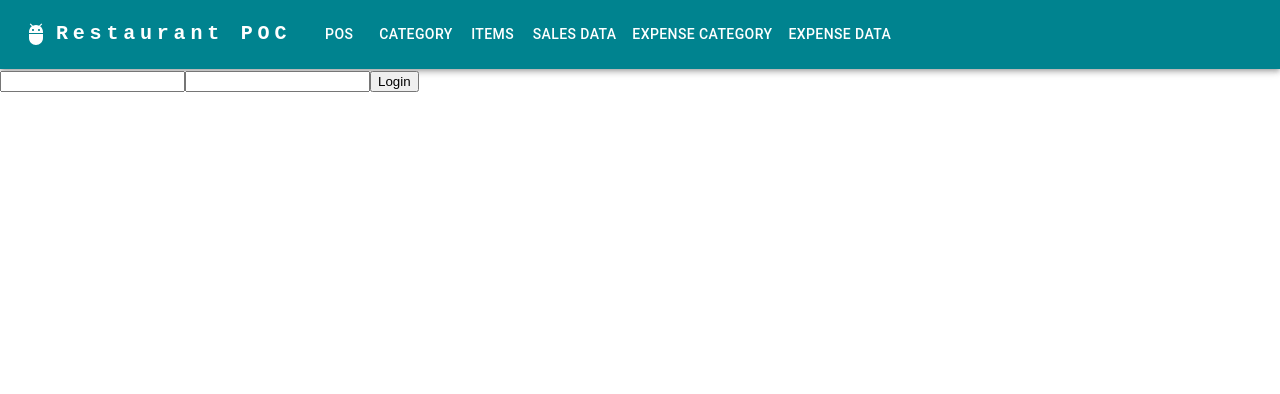
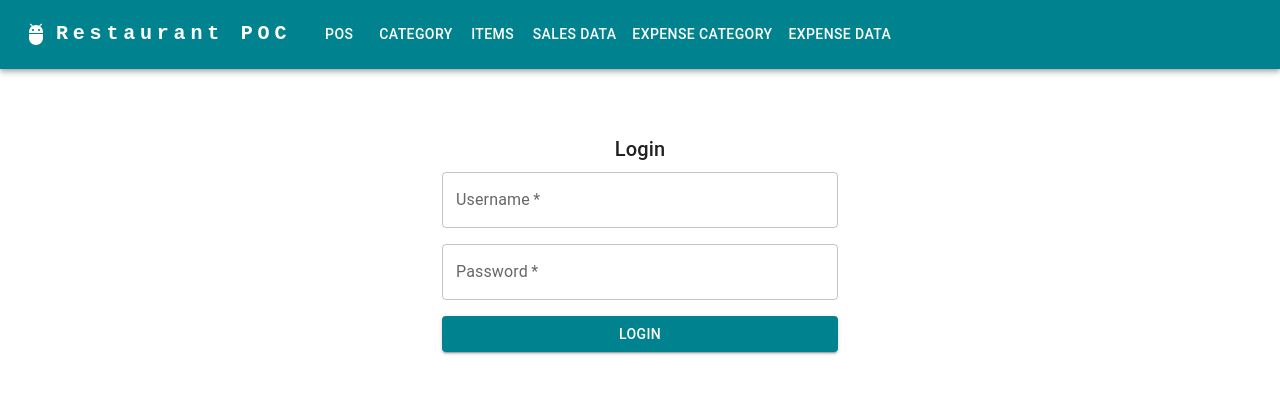
Before and after one commit to muhsin12/my-sales, a Next.js app: page / in a window 1280 px wide. Shown: the top 394 px of the page. Built offline with nearby package versions, Linux system fonts and the light colour scheme.

Commit message:
refactor login functionality

```diff
--- a/package.json
+++ b/package.json
@@ -4,7 +4,7 @@
   "private": true,
   "scripts": {
     "dev": "NODE_OPTIONS='--inspect' next dev",
-    "build": "next build && rm -rf ./.next/cache",
+    "build": "next build",
     "start": "next start",
     "lint": "next lint"
   },
@@ -18,6 +18,7 @@
     "@types/node": "18.11.18",
     "@types/react": "18.0.27",
     "@types/react-dom": "18.0.10",
+    "bcrypt": "^5.1.1",
     "eslint": "8.32.0",
     "eslint-config-next": "13.1.5",
     "formik": "^2.2.9",
@@ -28,5 +29,8 @@
     "react-hook-form": "^7.42.1",
     "swr": "^2.0.3",
     "typescript": "4.9.4"
+  },
+  "devDependencies": {
+    "@types/bcrypt": "^5.0.2"
   }
 }
--- /dev/null
+++ b/src/components/login-component.tsx
@@ -0,0 +1,85 @@
+import { useState } from "react";
+import TextField from "@mui/material/TextField";
+import Button from "@mui/material/Button";
+import Typography from "@mui/material/Typography";
+import Container from "@mui/material/Container";
+import { Box } from "@mui/material";
+
+interface LoginFormProps {
+  onLogin: (username: string, password: string) => void;
+  authError: string | null;
+}
+
+const LoginForm: React.FC<LoginFormProps> = ({ onLogin, authError }) => {
+  const [username, setUsername] = useState("");
+  const [password, setPassword] = useState("");
+  const [error, setError] = useState("");
+
+  const handleSubmit = (e: React.FormEvent<HTMLFormElement>) => {
+    e.preventDefault();
+    if (!username.trim() || !password.trim()) {
+      setError("Please enter both username and password.");
+      return;
+    }
+    setError(""); // Clear error state when both username and password are provided
+    onLogin(username, password);
+  };
+
+  return (
+    <Container component="main" maxWidth="xs">
+      <Box
+        sx={{
+          marginTop: 8,
+          display: "flex",
+          flexDirection: "column",
+          alignItems: "center",
+        }}
+      >
+        <Typography variant="h6" gutterBottom>
+          Login
+        </Typography>
+        <Box
+          component="form"
+          onSubmit={handleSubmit}
+          noValidate
+          sx={{
+            width: "100%", // Fix the width of the form to the width of its container
+            "& .MuiTextField-root": { mb: 2 },
+          }}
+        >
+          <TextField
+            required
+            fullWidth
+            label="Username"
+            value={username}
+            onChange={(e) => setUsername(e.target.value)}
+            variant="outlined"
+          />
+          <TextField
+            required
+            fullWidth
+            label="Password"
+            type="password"
+            value={password}
+            onChange={(e) => setPassword(e.target.value)}
+            variant="outlined"
+          />
+          <Button
+            type="submit"
+            fullWidth
+            variant="contained"
+            style={{ background: "#00838f" }}
+          >
+            Login
+          </Button>
+        </Box>
+        {error && <Typography sx={{ color: "red" }}>{error}</Typography>}
+        {authError && (
+          <Typography sx={{ color: "red" }}>{authError}</Typography>
+        )}
+      </Box>
+    </Container>
+  );
+};
+
+export default LoginForm;
--- a/src/controllers/user-controller.ts
+++ b/src/controllers/user-controller.ts
@@ -1,4 +1,5 @@
 import type { NextApiRequest, NextApiResponse } from "next";
+import { compare } from "bcrypt";
 import Users from "../models/users-model";
 
 export async function createUser(req: NextApiRequest, res: NextApiResponse) {
@@ -85,14 +86,18 @@ export async function deleteUser(req: NextApiRequest, res: NextApiResponse) {
 
 export async function loginUser(req: NextApiRequest, res: NextApiResponse) {
   const { username, password } = req.body;
-  const existingUser = await Users.findOne({
-    username: username,
-    password: password,
-  });
+  const existingUser = await Users.findOne({ username });
   if (existingUser) {
     // Implement session management, JWT token creation, or other authentication mechanisms here.
-    console.log("Login successful");
-    res.status(200).json({ message: "Login successful" });
+    const passwordMatch = await compare(password, existingUser.password);
+    if (passwordMatch) {
+      const userDetails = {
+        username: existingUser.username,
+        role: existingUser.role,
+      };
+      res.status(200).json({ message: "Login successful", userDetails });
+      console.log("Login successful");
+    }
   } else {
     res.status(401).json({ message: "Invalid username or password" });
   }
--- /dev/null
+++ b/src/hooks/auth.ts
@@ -0,0 +1,97 @@
+// hooks/auth.ts
+
+import { useState, useEffect } from "react";
+import { useRouter } from "next/router";
+import { loginToPos } from "../services/login-service";
+
+interface User {
+  username: string;
+  role: string;
+  // Add more properties as needed
+}
+
+interface AuthResponse {
+  user: User;
+  // Add more properties as needed
+}
+
+export function useAuth() {
+  const [user, setUser] = useState<User | null>(null);
+  const [authError, setAuthError] = useState<string | null>(null);
+
+  const [loading, setLoading] = useState<boolean>(true);
+  const router = useRouter();
+
+  useEffect(() => {
+    // const checkAuth = async () => {
+    //   try {
+    //     // Simulate fetching user data from an API
+    //     const response: AuthResponse = await fetchUserData(); // Fetch user data from an API
+    //     setUser(response.user);
+    //   } catch (error) {
+    //     console.error("Authentication error:", error);
+    //     setUser(null);
+    //   } finally {
+    //     setLoading(false);
+    //   }
+    // };
+    // checkAuth();
+    console.log("state user-", user);
+  }, [user]);
+
+  const login = async (username: string, password: string) => {
+    try {
+      // Simulate logging in with credentials
+      const response = await loginToPos(username, password); // Fake login function
+      if (response?.status == 200) {
+        const userData = await response?.json();
+        console.log(userData);
+        setUser(userData.userDetails);
+
+        // router.push("/pos");
+        setAuthError(null);
+      } else if (response?.status == 401) {
+        setUser(null);
+        setAuthError("Invalid user name or Password");
+      }
+    } catch (error) {
+      console.error("Login error:", error);
+    }
+  };
+
+  const logout = async () => {
+    try {
+      // Simulate logging out
+      await fakeLogout(); // Fake logout function
+      setUser(null);
+      router.push("/login"); // Redirect to login page after successful logout
+    } catch (error) {
+      console.error("Logout error:", error);
+    }
+  };
+
+  return { user, loading, login, logout, authError };
+}
+
+// Example functions for simulating authentication actions (replace with actual API calls in your application)
+
+// async function fetchUserData(): Promise<AuthResponse> {
+//   // Simulate fetching user data from an API
+//   return new Promise<AuthResponse>((resolve) => {
+//     setTimeout(() => {
+//       resolve({
+//         user: { id: 1, name: "John Doe" }, // Sample user data
+//       });
+//     }, 1000); // Simulate delay
+//   });
+// }
+
+async function fakeLogout(): Promise<void> {
+  // Simulate logout
+  return new Promise<void>((resolve) => {
+    setTimeout(() => {
+      console.log("Logged out");
+      resolve();
+    }, 1000); // Simulate delay
+  });
+}
--- a/src/pages/index.tsx
+++ b/src/pages/index.tsx
@@ -1,30 +1,18 @@
 import Head from "next/head";
-import { Inter } from "@next/font/google";
 import CssBaseline from "@mui/material/CssBaseline";
 import { useRouter } from "next/router";
-import { useState } from "react";
-import { loginToPos } from "../services/login-service";
+import { useAuth } from "../hooks/auth";
+
 import Nav from "./nav";
-
-const inter = Inter({ subsets: ["latin"] });
+import LoginForm from "@/components/login-component";
 
 export default function Home() {
-  const [username, setUsername] = useState("");
-  const [password, setPassword] = useState("");
   const router = useRouter();
-
-  const handleSubmit = async (e: any) => {
-    e.preventDefault();
-    // await loginUser(user);
-    const userLogin = await loginToPos(username, password);
-    if (userLogin?.status == 200) {
-      router.push("/pos");
-    }
-  };
+  const { user, loading, login, logout, authError } = useAuth();
   return (
     <>
       <Head>
-        <title>Sales Crud</title>
+        <title>Khalig</title>
         <meta name="description" content="Generated by create next app" />
         <meta name="viewport" content="width=device-width, initial-scale=1" />
         <link rel="icon" href="/favicon.ico" />
@@ -32,19 +20,7 @@ export default function Home() {
       <CssBaseline />
 
       <Nav />
-      <form onSubmit={handleSubmit}>
-        <input
-          type="text"
-          value={username}
-          onChange={(e) => setUsername(e.target.value)}
-        />
-        <input
-          type="password"
-          value={password}
-          onChange={(e) => setPassword(e.target.value)}
-        />
-        <button type="submit">Login</button>
-      </form>
+      <LoginForm onLogin={login} authError={authError} />
     </>
   );
 }
```
